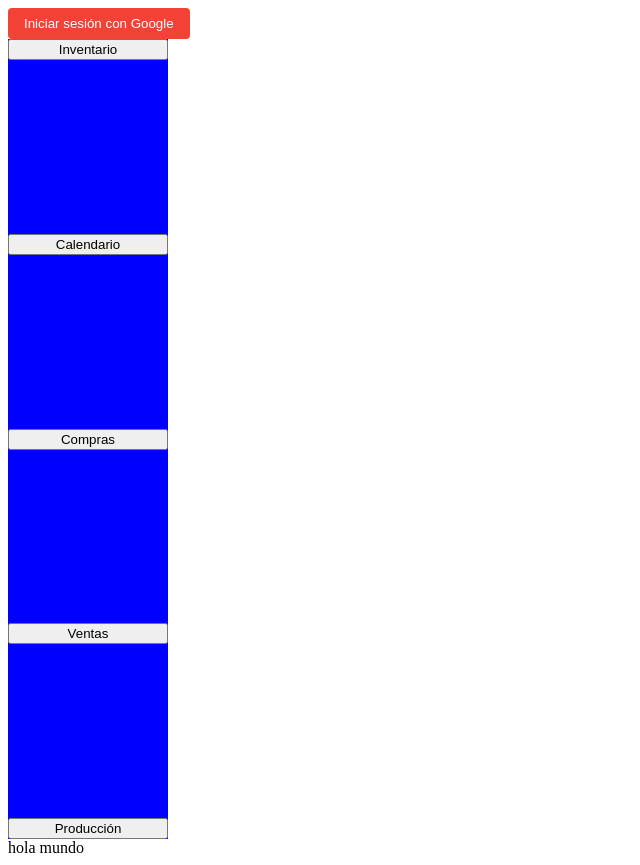
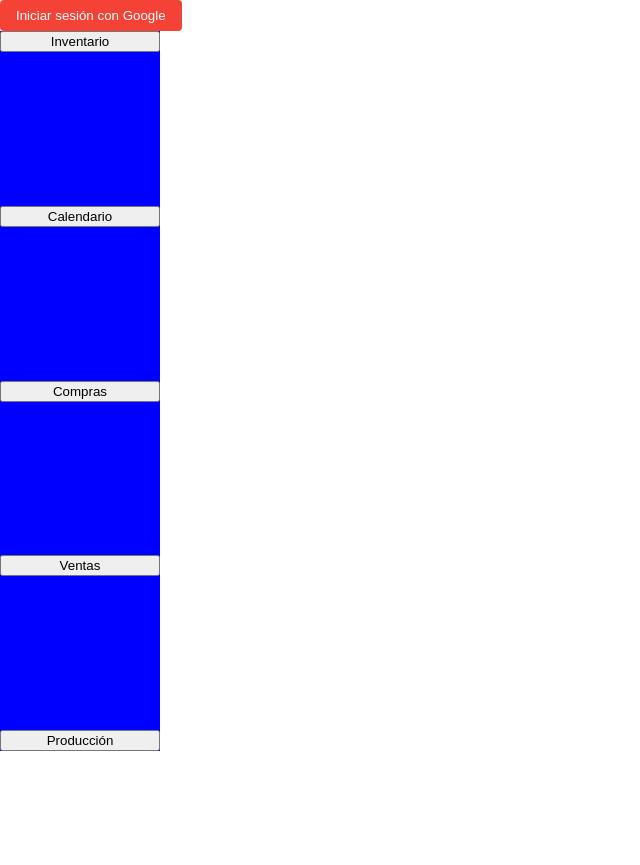
Before and after one commit to ManzCoder-js/megabillaresSCP, a Next.js app: page /Dashboard in a window 1280 px wide. Shown: the whole page, without its empty margins (0-640 px from the left). After the commit the page ends 800 px from the top, so only its background shows below. Built offline with nearby package versions, Linux system fonts and the light colour scheme; no server answers.

Commit message:
modificados:     src/app/Dashboard/page.js 	modificados:     src/app/Dashboard/styles.module.css 	modificados:     src/app/globals.css

```diff
--- a/src/app/Dashboard/page.js
+++ b/src/app/Dashboard/page.js
@@ -22,17 +22,14 @@ export default function Dashboard(){
       };
     return(
         <PrivateRoute>
-          <main className={styles.main}>
-          <nav>
-        <Sidebar setOpcionSeleccionada={setOpcionSeleccionada} />
-        </nav>
-        <div className={styles.dashboard}>
+        <main className={styles.main}>
+          <Sidebar setOpcionSeleccionada={setOpcionSeleccionada} />
+          <div className={styles.dashboard}>
+          <div className={styles.content}>
+            {opcionSeleccionada && opciones[opcionSeleccionada]}
+          </div>
+          </div>
 
-            hola mundo
-        </div>
-        <div className={styles.content}>
-          {opcionSeleccionada && opciones[opcionSeleccionada]}
-        </div>
         </main>
         </PrivateRoute>
     )
--- a/src/app/Dashboard/styles.module.css
+++ b/src/app/Dashboard/styles.module.css
@@ -1,12 +1,16 @@
 
 .NavLogin{
-    width: 100vw;
+    width: 100vh;
 }
-
+.main{
+    display: flex;
+    flex-direction: row;
+    flex-wrap: nowrap;
+}
 .Sidebar{
     background-color: blue;
     width: 20vh;
-    height: 100vh;
+    height: 90vh;
     display: flex;
     flex-direction: column;
     flex-wrap: wrap;
@@ -14,14 +18,16 @@
 }
 .dashboard{
     display: flex;
+    flex-direction: row;
+    flex-wrap: nowrap;
 }
 /* styles.module.css */
 
 
 
 .userProfile{
-    width: 100vh;
-    height: 70px;
+    width: 100vw;
+    height: 10vh;
     background-color: aquamarine;
     display: flex;
     flex-direction: row;
--- a/src/app/globals.css
+++ b/src/app/globals.css
@@ -1,5 +1,6 @@
 html,
 body {
-  max-width: 100vw;
+  width: 100vw;
   overflow-x: hidden;
+  margin: 0%;
 }
```
